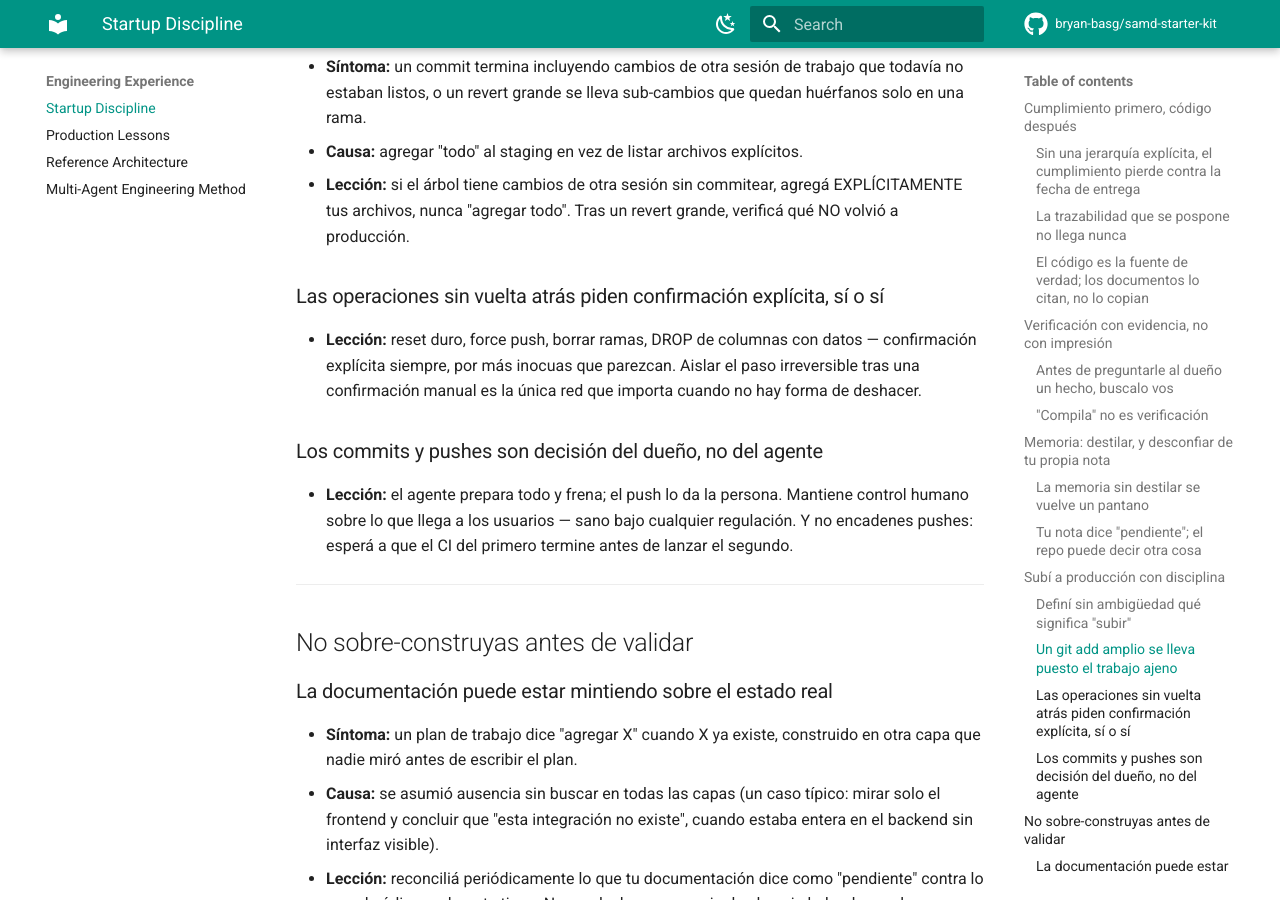
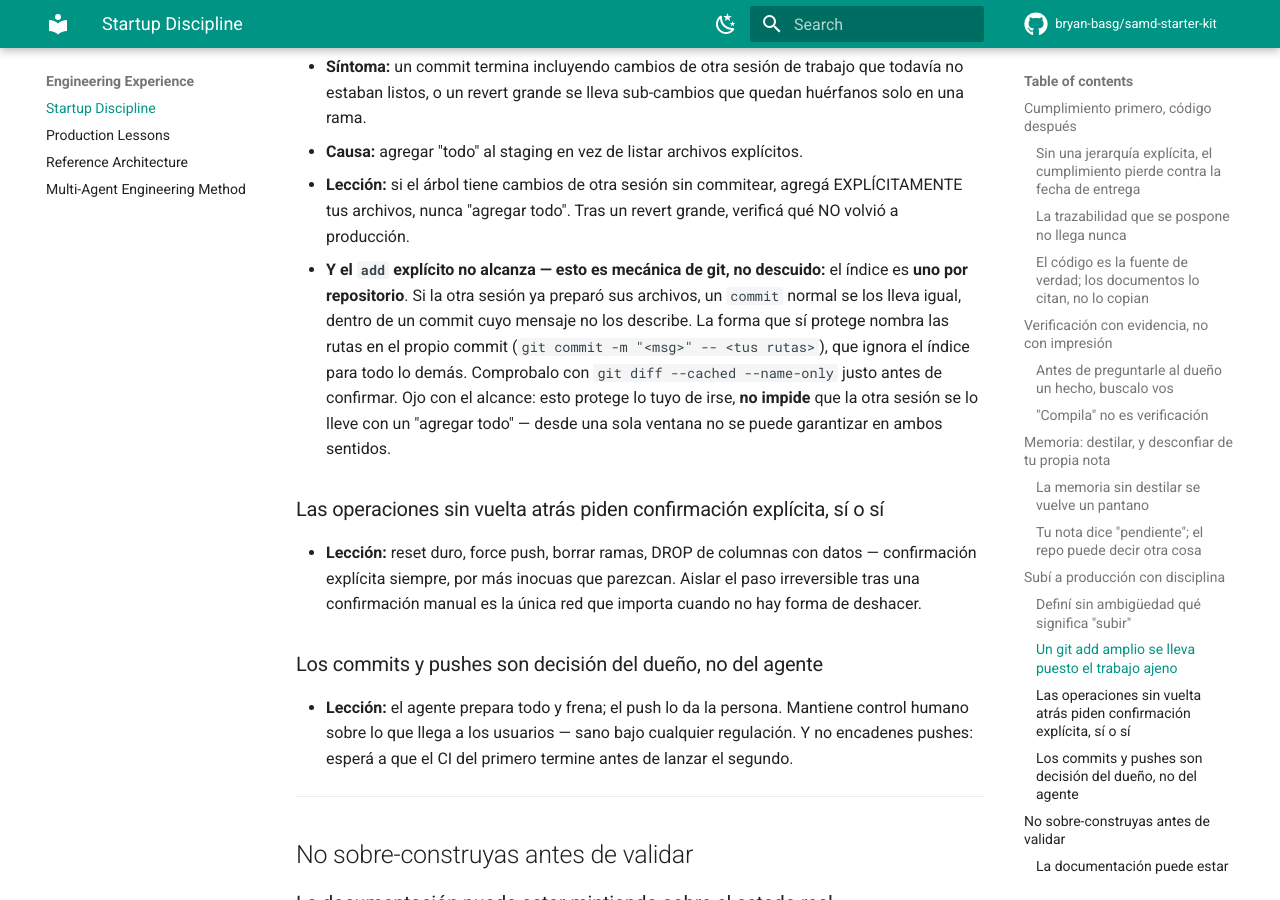
Before and after one commit to bryan-basg/samd-starter-kit, an MkDocs documentation site: the page built from docs/09_engineering_experience/STARTUP_DISCIPLINE.md, in a window 1280 px wide and 900 px high, scrolled down 3004 px. Built offline with MkDocs 1.6.1 and Material for MkDocs 9.7.7, drawn with Linux system fonts in a browser that asks for light colours; comment, search, counter and statistics services are not loaded.

Commit message:
fix(reglas): el consejo de commit selectivo no protegia, y un umbral quedo viejo
Dos correcciones de reglas que el kit predicaba mal.

1) El `git add` explicito NO alcanza — y es mecanica de git, no descuido.
   El indice es UNO por repositorio: si otra sesion ya preparo SUS
   archivos, un `git commit` normal se los lleva igual, dentro de un
   commit cuyo mensaje no los describe. Por mas cuidado que hayas tenido
   con tu `add`. La forma que si protege nombra las rutas en el propio
   commit (`git commit -m "<msg>" -- <rutas>`), que ignora el indice para
   todo lo demas, con `git diff --cached --name-only` como comprobacion
   previa innegociable.

   Alcance honesto: protege lo tuyo de irse, NO impide que la otra
   ventana se lo lleve con un `add -A`. Desde una sola ventana no se
   puede garantizar en ambos sentidos.

   Propagado en la misma pasada al comando, la skill y la leccion de
   STARTUP_DISCIPLINE (el core y la regla de sesiones paralelas ya
   viajaron en el commit anterior).

2) Drift cerrado en qa-mutation: el agente seguia exigiendo "frontend
   global >=90%" cuando la regla vigente desde julio es >=90% SOLO en
   modulos clinicos/criticos con piso de >=75% en el resto. Se agrega el
   criterio de atacar el umbral POR ARCHIVO, no en superficie: un modulo
   que promedia 90% puede esconder un archivo clinico en 60%.

Verificacion: lint_agents 0, pytest 16/16.

Co-Authored-By: Claude Opus 5 (1M context) <noreply@anthropic.com>
Claude-Session: https://claude.ai/code/session_019rob82kDCfYGiVsF2gXgah

```diff
--- a/docs/09_engineering_experience/STARTUP_DISCIPLINE.md
+++ b/docs/09_engineering_experience/STARTUP_DISCIPLINE.md
@@ -115,6 +115,13 @@ solo **Lección** cuando es una práctica que conviene adoptar de entrada, sin e
 - **Causa:** agregar "todo" al staging en vez de listar archivos explícitos.
 - **Lección:** si el árbol tiene cambios de otra sesión sin commitear, agregá EXPLÍCITAMENTE tus
   archivos, nunca "agregar todo". Tras un revert grande, verificá qué NO volvió a producción.
+- **Y el `add` explícito no alcanza — esto es mecánica de git, no descuido:** el índice es **uno por
+  repositorio**. Si la otra sesión ya preparó sus archivos, un `commit` normal se los lleva igual,
+  dentro de un commit cuyo mensaje no los describe. La forma que sí protege nombra las rutas en el
+  propio commit (`git commit -m "<msg>" -- <tus rutas>`), que ignora el índice para todo lo demás.
+  Comprobalo con `git diff --cached --name-only` justo antes de confirmar. Ojo con el alcance: esto
+  protege lo tuyo de irse, **no impide** que la otra sesión se lo lleve con un "agregar todo" —
+  desde una sola ventana no se puede garantizar en ambos sentidos.
 
 ### Las operaciones sin vuelta atrás piden confirmación explícita, sí o sí
 
```
Also changed, not shown: .claude/agents/qa-mutation.md (+2 -1 lines), .claude/commands/commit-selectivo-parcial.md (+1 -1 lines), .claude/skills/commit-selectivo-parcial/SKILL.md (+1 -1 lines).
